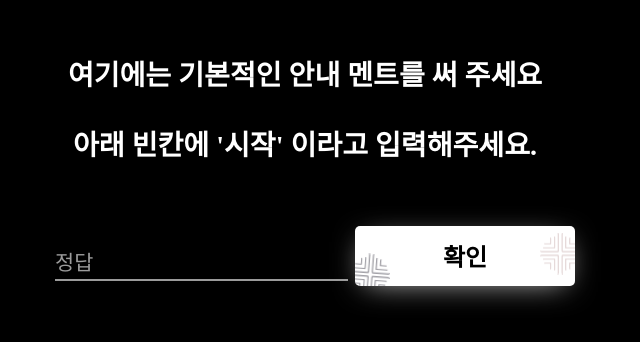
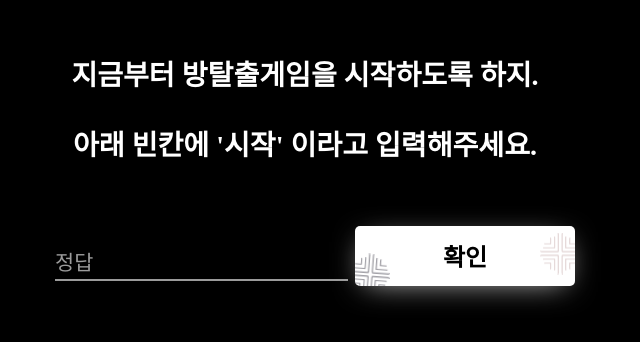
Before and after one commit to dmlwjd21/maze_info, a plain HTML site: page index.html in a window 1280 px wide. Shown: the part 108-450 px from the top of the page, without its empty margins (335-975 px from the left). Drawn offline with Linux system fonts and the light colour scheme; a web font is replaced by a local one.

Commit message:
index 수정

```diff
--- a/index.html
+++ b/index.html
@@ -2,7 +2,7 @@
 <html>
 
   <head>
-    <title> 방탈출 게임의 제목 작성 </title>
+    <title> 방탈출 게임 </title>
     <meta charset="UTF-8">
     <link rel="stylesheet" href="./code_page/style.css">
     <script type="text/javascript" src="./code_page/script.js"></script>
@@ -11,7 +11,7 @@
     <body>
 
       <div class="intro">
-        <h3> 여기에는 기본적인 안내 멘트를 써 주세요 </h3>
+        <h3> 지금부터 방탈출게임을 시작하도록 하지. </h3>
         <h3> 아래 빈칸에 '시작' 이라고 입력해주세요. </h3>
       </div>
 
```
